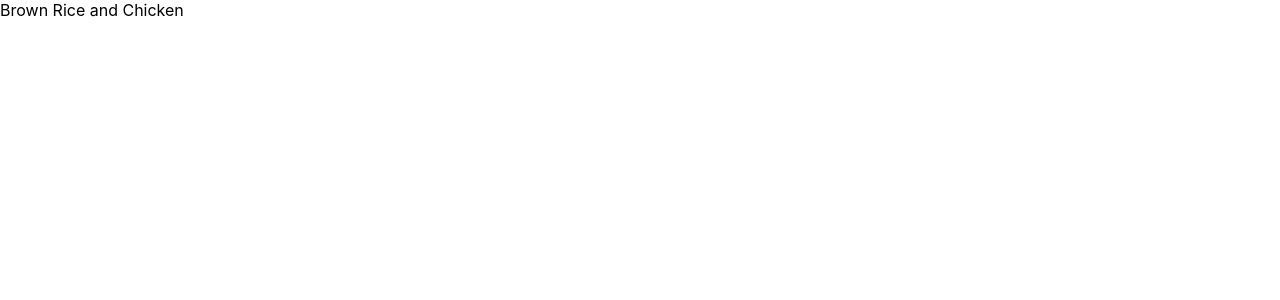
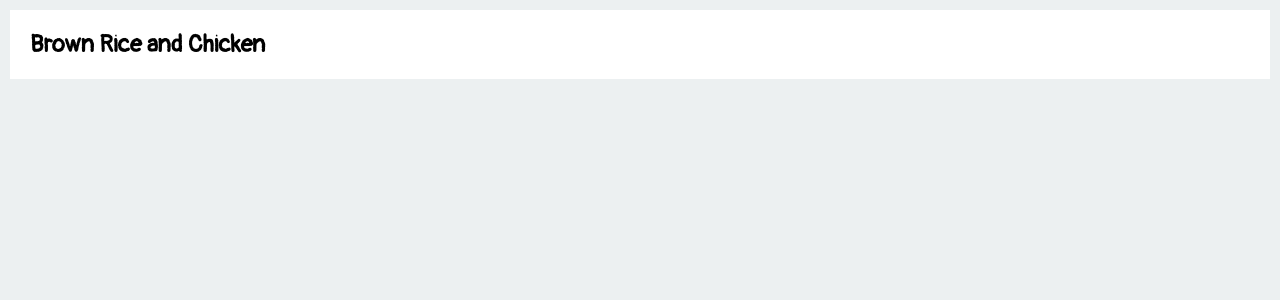
Before and after one commit to szikaria961/my-recipes, a React (Create React App) app: page / in a window 1280 px wide. Shown: the top 300 px of the page. Built offline with nearby package versions, Linux system fonts and the light colour scheme.

Commit message:
Add basic styling to recipe components

```diff
--- a/src/index.css
+++ b/src/index.css
@@ -1,10 +1,13 @@
+@import url('https://fonts.googleapis.com/css2?family=Pangolin&display=swap');
+
 body {
   margin: 0;
-  font-family: -apple-system, BlinkMacSystemFont, 'Segoe UI', 'Roboto', 'Oxygen',
+  font-family: 'Pangolin', -apple-system, BlinkMacSystemFont, 'Segoe UI', 'Roboto', 'Oxygen',
     'Ubuntu', 'Cantarell', 'Fira Sans', 'Droid Sans', 'Helvetica Neue',
     sans-serif;
   -webkit-font-smoothing: antialiased;
   -moz-osx-font-smoothing: grayscale;
+  background-color: #ecf0f1;
 }
 
 code {
--- a/src/pages/recipes/index.css
+++ b/src/pages/recipes/index.css
@@ -0,0 +1,10 @@
+.recipe {
+	background-color: white;
+	padding: 20px;
+	margin: 10px;
+}
+
+.recipe-title {
+	font-size: 1.5em;
+	font-weight: bold;
+}
```
